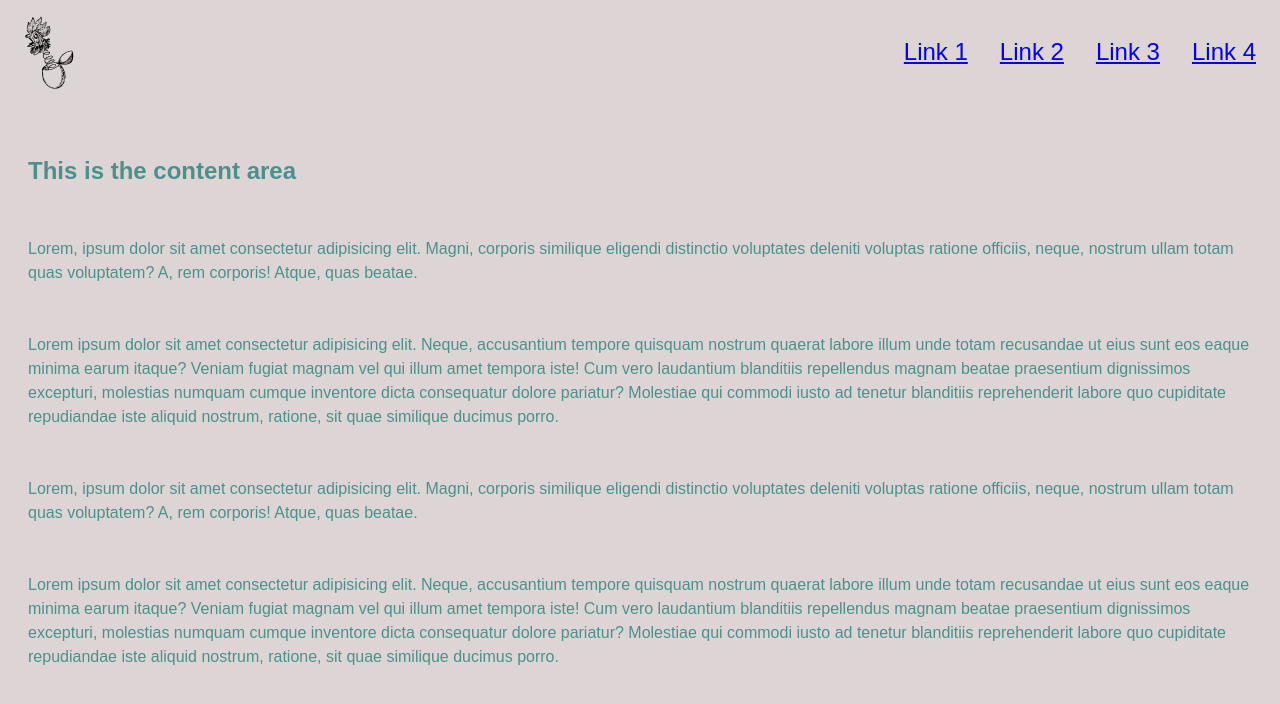
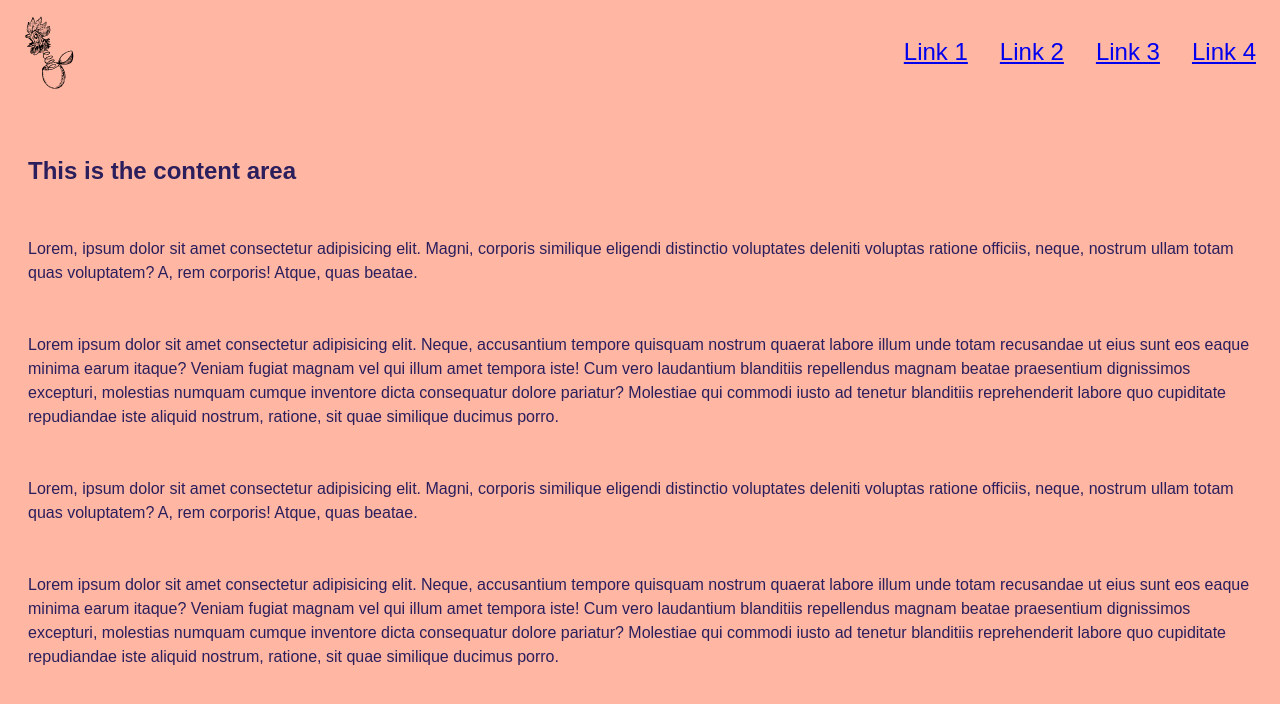
Before and after one commit to razsbg/every-layout-react-flavour, a React (Create React App) app: page / in a window 1280 px wide. Shown: the top 704 px of the page. Built offline with nearby package versions, Linux system fonts and the light colour scheme.

Commit message:
update color custom properties

```diff
--- a/src/styles/global.css.js
+++ b/src/styles/global.css.js
@@ -2,8 +2,8 @@ import { createGlobalStyle } from "styled-components";
 
 export default createGlobalStyle`
   :root {
-    --clr-bg: hsl(0, 11%, 85%);
-    --clr-body-text: hsl(177, 31%, 43%);
+    --clr-bg: hsl(12, 100%, 82%);
+    --clr-body-text: hsl(252, 51%, 24%);
 
     --ff: sans-serif;
   }
```
Also changed, not shown: 1 other file (tests, documents, lock files or other folders).
